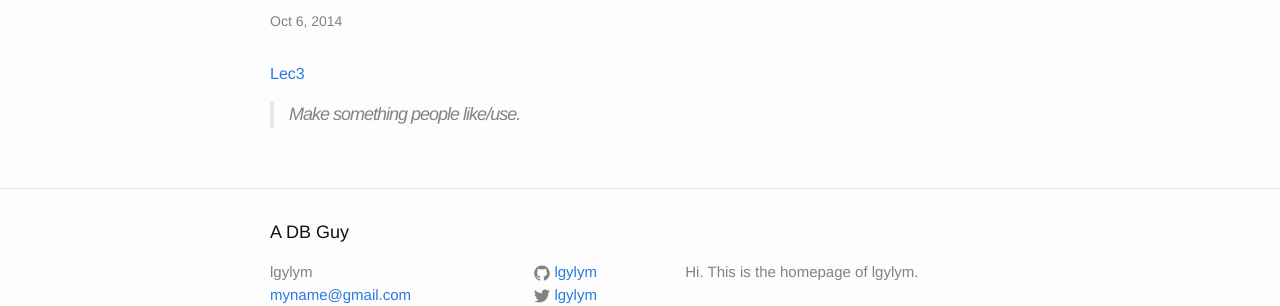
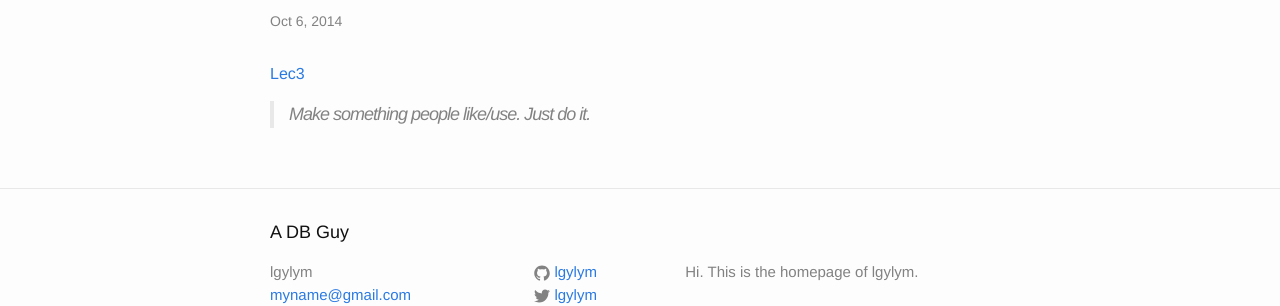
Before and after one commit to lgylym/lgylym.github.io, a Jekyll site: the page built from _posts/2014-10-06-startup-lec3.markdown, in a window 1280 px wide. Shown: the part 138-444 px from the top of the page. Built offline with Jekyll 4.4.1, drawn with Linux system fonts in a browser that asks for light colours.

Commit message:
Update 2014-10-06-startup-lec3.markdown

```diff
--- a/_posts/2014-10-06-startup-lec3.markdown
+++ b/_posts/2014-10-06-startup-lec3.markdown
@@ -8,3 +8,4 @@ categories: tech
 [Lec3](http://startupclass.samaltman.com/courses/lec03/)
 
 > Make something people like/use.
+> Just do it.
```
